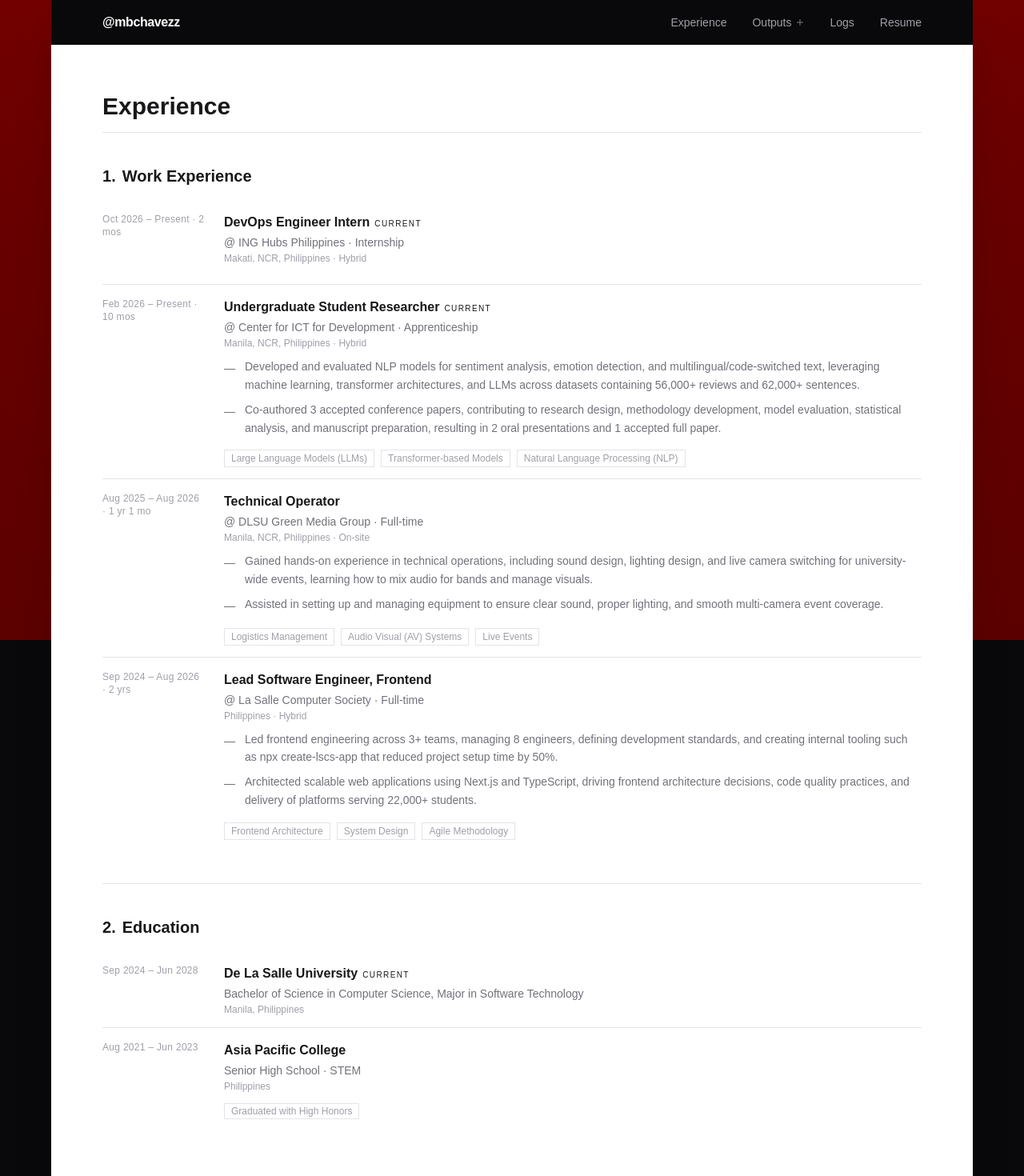
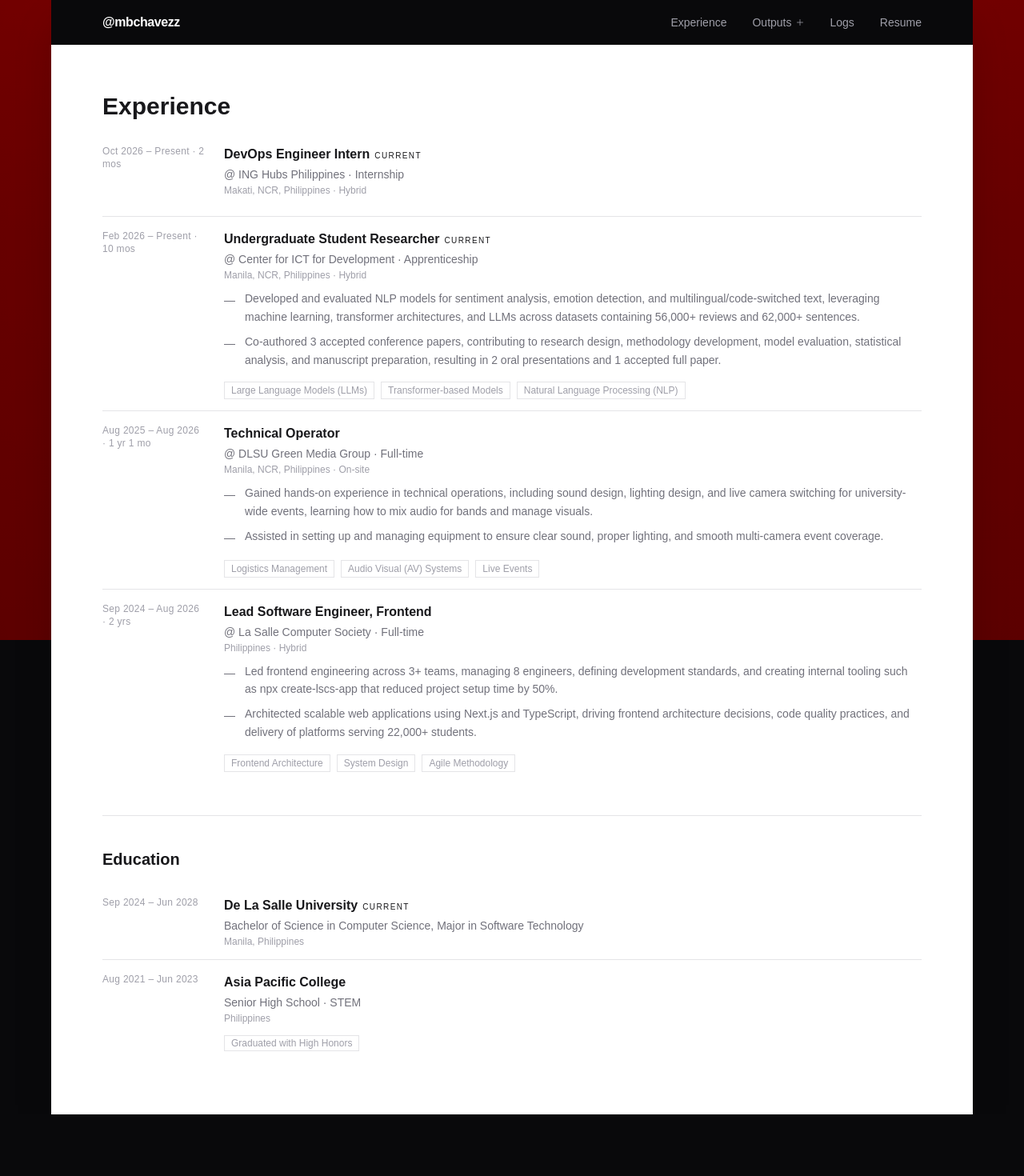
Before and after one commit to mbchavez27/mbchavezzportfolio, a React (Vite) app: page /experience in a window 1280 px wide. Shown: the top 1470 px of the page at 80% size. After the commit the page ends 1393 px from the top, so only its background shows below. Built offline with nearby package versions, Linux system fonts and the light colour scheme.

Commit message:
style(pages): start experience and logs content right under the page title
Drops the redundant "1. Work Experience" and "1. Entries" headings and
keeps Education as a single unnumbered heading.

```diff
--- a/src/features/experience/components/EducationTimeline.tsx
+++ b/src/features/experience/components/EducationTimeline.tsx
@@ -15,7 +15,7 @@ export type SchoolingEntry = {
 export default function EducationTimeline({ entries }: { entries: readonly SchoolingEntry[] }) {
   return (
     <section className="mt-10">
-      <SectionHeading number="2" title="Education" />
+      <SectionHeading title="Education" />
       <EntryList>
         {entries.map((entry, i) => (
           <EntryRow
--- a/src/features/experience/components/ExperienceTimeline.tsx
+++ b/src/features/experience/components/ExperienceTimeline.tsx
@@ -1,5 +1,4 @@
 import EntryRow, { EntryList } from "@/components/molecules/EntryRow";
-import SectionHeading from "@/components/molecules/SectionHeading";
 import TagList from "@/components/molecules/TagList";
 import CurrentLabel from "./CurrentLabel";
 
@@ -17,7 +16,6 @@ export type PositionEntry = {
 export default function ExperienceTimeline({ entries }: { entries: readonly PositionEntry[] }) {
   return (
     <section>
-      <SectionHeading number="1" title="Work Experience" />
       <EntryList>
         {entries.map((entry, i) => (
           <EntryRow
--- a/src/features/logs/components/LogList.tsx
+++ b/src/features/logs/components/LogList.tsx
@@ -1,7 +1,6 @@
 import type { ReactNode } from "react";
 import Tag from "@/components/atoms/Tag";
 import EntryRow, { EntryList } from "@/components/molecules/EntryRow";
-import SectionHeading from "@/components/molecules/SectionHeading";
 
 export type LogListEntry = {
   readonly slug: string;
@@ -15,15 +14,13 @@ export type LogListEntry = {
 
 type Props = {
   entries: readonly LogListEntry[];
-  /** Filter and sort controls, rendered under the heading. */
+  /** Filter and sort controls, rendered above the list. */
   controls: ReactNode;
 };
 
 export default function LogList({ entries, controls }: Props) {
   return (
-    <section className="page-container pb-16">
-      <SectionHeading number="1" title="Entries" divider={false} className="pt-8" />
-
+    <section className="page-container pt-6 pb-16">
       {controls}
 
       {entries.length === 0 ? (
```
